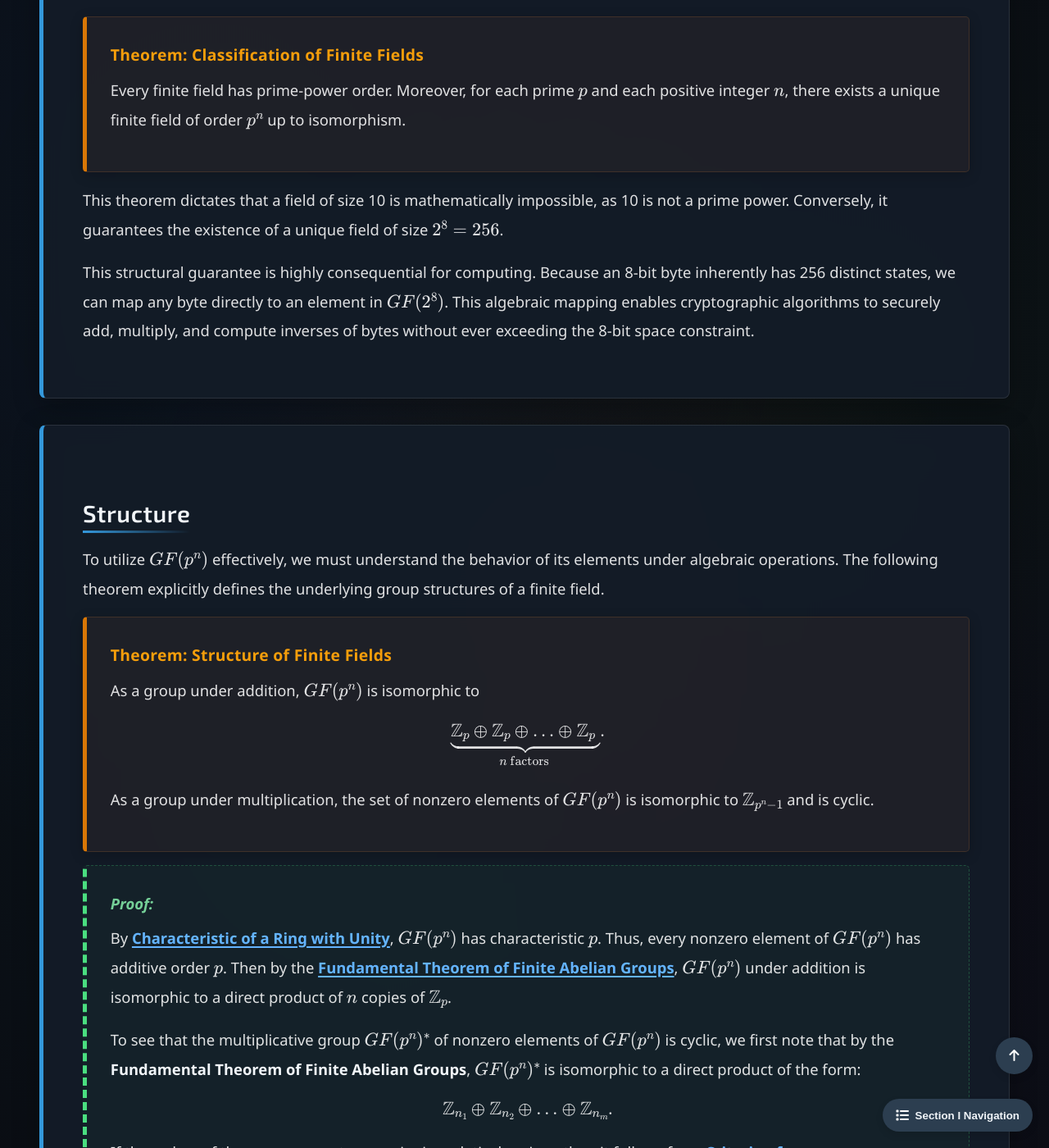
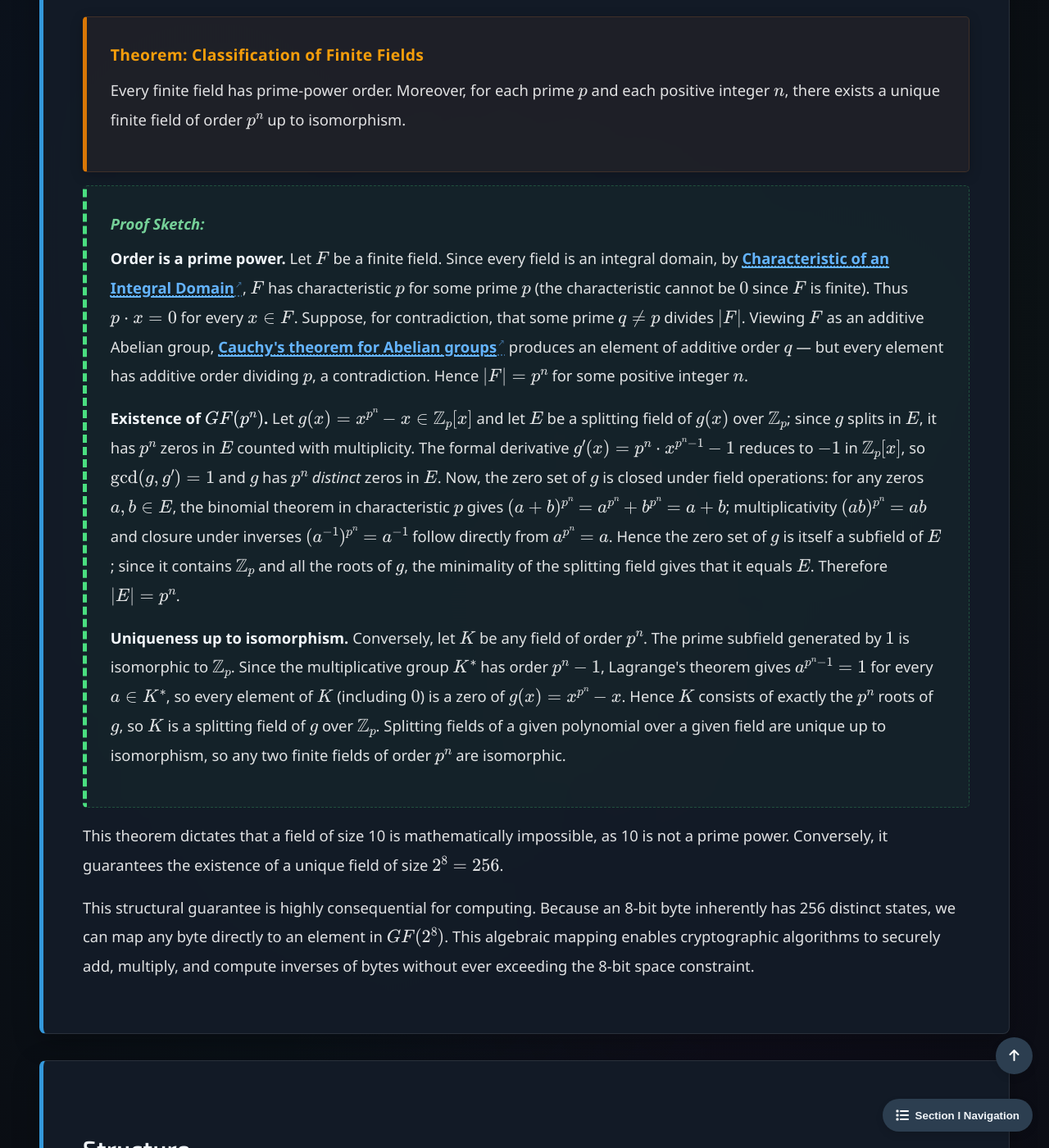
Before and after one commit to Yusukey01/yusukey01.github.io, a Jekyll site: the page built from Mathematics/Linear_algebra/finite_fields.html, in a window 1280 px wide and 1400 px high, scrolled down 1460 px. Shown: the whole window at 82% size. Built offline with Jekyll 4.4.1, drawn with Linux system fonts in a browser that asks for light colours; some of the changed text lies outside the part shown.

Commit message:
updated linalg-26 and reflik.

```diff
--- a/Mathematics/Linear_algebra/finite_fields.html
+++ b/Mathematics/Linear_algebra/finite_fields.html
@@ -63,6 +63,42 @@ uses_python: false
                     </p>
                 </div>
 
+                <div class="proof">
+                    <span class="proof-title">Proof Sketch:</span>
+
+                    <p>
+                        <strong>Order is a prime power.</strong> Let \(F\) be a finite field. Since every field is an integral domain,
+                        by <a href="intro_rings.html#T-char_integral_domain" class="ref-link"><strong>Characteristic of an Integral Domain</strong></a>,
+                        \(F\) has characteristic \(p\) for some prime \(p\) (the characteristic cannot be \(0\) since \(F\) is finite).
+                        Thus \(p \cdot x = 0\) for every \(x \in F\). Suppose, for contradiction, that some prime \(q \neq p\) divides
+                        \(|F|\). Viewing \(F\) as an additive Abelian group,
+                        <a href="group_classification.html#T-cauchy_abelian" class="ref-link"><strong>Cauchy's theorem for Abelian groups</strong></a>
+                        produces an element of additive order \(q\) — but every element has additive order dividing \(p\), a contradiction.
+                        Hence \(|F| = p^n\) for some positive integer \(n\).
+                    </p>
+
+                    <p>
+                        <strong>Existence of \(GF(p^n)\).</strong> Let \(g(x) = x^{p^n} - x \in \mathbb{Z}_p[x]\) and let \(E\) be a
+                        splitting field of \(g(x)\) over \(\mathbb{Z}_p\); since \(g\) splits in \(E\), it has \(p^n\) zeros in \(E\)
+                        counted with multiplicity. The formal derivative \(g'(x) = p^n \cdot x^{p^n - 1} - 1\) reduces to \(-1\) in
+                        \(\mathbb{Z}_p[x]\), so \(\gcd(g, g') = 1\) and \(g\) has \(p^n\) <em>distinct</em> zeros in \(E\). Now, the
+                        zero set of \(g\) is closed under field operations: for any zeros \(a, b \in E\), the binomial theorem in
+                        characteristic \(p\) gives \((a + b)^{p^n} = a^{p^n} + b^{p^n} = a + b\); multiplicativity \((ab)^{p^n} = ab\)
+                        and closure under inverses \((a^{-1})^{p^n} = a^{-1}\) follow directly from \(a^{p^n} = a\). Hence the zero set
+                        of \(g\) is itself a subfield of \(E\); since it contains \(\mathbb{Z}_p\) and all the roots of \(g\), the
+                        minimality of the splitting field gives that it equals \(E\). Therefore \(|E| = p^n\).
+                    </p>
+
+                    <p>
+                        <strong>Uniqueness up to isomorphism.</strong> Conversely, let \(K\) be any field of order \(p^n\). The prime
+                        subfield generated by \(1\) is isomorphic to \(\mathbb{Z}_p\). Since the multiplicative group \(K^*\) has order
+                        \(p^n - 1\), Lagrange's theorem gives \(a^{p^n - 1} = 1\) for every \(a \in K^*\), so every element of \(K\)
+                        (including \(0\)) is a zero of \(g(x) = x^{p^n} - x\). Hence \(K\) consists of exactly the \(p^n\) roots of
+                        \(g\), so \(K\) is a splitting field of \(g\) over \(\mathbb{Z}_p\). Splitting fields of a given polynomial
+                        over a given field are unique up to isomorphism, so any two finite fields of order \(p^n\) are isomorphic.
+                    </p>
+                </div>
+
                 <p>
                     This theorem dictates that a field of size 10 is mathematically impossible, as 10 is not a prime power. Conversely,
                     it guarantees the existence of a unique field of size \(2^8 = 256\).
@@ -102,27 +138,33 @@ uses_python: false
                     <span class="proof-title">Proof:</span>
 
                     <p>
-                        By <a href="intro_rings.html#characteristic"><strong>Characteristic of a Ring with Unity</strong></a>, \(GF(p^n)\) has characteristic \(p\).
-                        Thus, every nonzero element of \(GF(p^n)\) has additive order \(p\).
-                        Then by the <a href="group_classification.html#ftfag"><strong>Fundamental Theorem of Finite Abelian Groups</strong></a>, \(GF(p^n)\) under
-                        addition is isomorphic to a direct product of \(n\) copies of \(\mathbb{Z}_p\).
+                        Since \(GF(p^n)\) is a finite field of order \(p^n\), the proof of the
+                        <a href="#T-classification_finite_fields" class="ref-link"><strong>Classification of Finite Fields</strong></a>
+                        shows that it has characteristic \(p\), so every nonzero element has additive order \(p\).
+                        Hence the additive group of \(GF(p^n)\) is an <em>elementary abelian \(p\)-group</em> of order \(p^n\):
+                        by the <a href="group_classification.html#T-ftfag" class="ref-link"><strong>Fundamental Theorem of Finite Abelian Groups</strong></a>,
+                        it decomposes as \(\bigoplus_i \mathbb{Z}_{p^{a_i}}\) with \(\sum_i a_i = n\); the constraint that
+                        every element has order dividing \(p\) forces each \(a_i = 1\), giving \(n\) summands isomorphic to
+                        \(\mathbb{Z}_p\).
                     </p>
 
                     <p>
-                        To see that the multiplicative group \(GF(p^n)^*\) of nonzero elements of \(GF(p^n)\) is cyclic, we first note that
-                        by the <strong>Fundamental Theorem of Finite Abelian Groups</strong>, \(GF(p^n)^*\) is isomorphic to a direct product of the form:
+                        To see that the multiplicative group \(GF(p^n)^*\) of nonzero elements of \(GF(p^n)\) is cyclic, we
+                        first note that since \(GF(p^n)\) is a field, multiplication is commutative, so \(GF(p^n)^*\) is a
+                        finite Abelian group. By the <strong>Fundamental Theorem of Finite Abelian Groups</strong>,
+                        \(GF(p^n)^*\) is isomorphic to a direct product of the form:
                         \[
                         \mathbb{Z}_{n_1} \oplus \mathbb{Z}_{n_2} \oplus \ldots \oplus \mathbb{Z}_{n_m}.
                         \]
                         If the orders of these components are pairwise relatively prime, then it follows from
-                        <a href="group_classification.html#cyclic_criterion"><strong>Criterion for \(G_1 \times G_2 \times \cdots \times G_n\) to be Cyclic</strong></a>
+                        <a href="group_classification.html#T-cyclic_criterion_nfold" class="ref-link"><strong>Criterion for \(G_1 \times G_2 \times \cdots \times G_n\) to be Cyclic</strong></a>
                         that \(GF(p^n)^*\) is cyclic.
                     </p>
 
                     <p>
                         Assume for the sake of contradiction that they are <em>not</em> pairwise relatively prime. Then there exists an integer \(d > 1\) that
                         divides the orders of at least two of the components. From the
-                        <a href="cyclic_groups.html#cyclic_sub"><strong>Fundamental Theorem of Cyclic Groups</strong></a>, we know that each of these
+                        <a href="cyclic_groups.html#T-ftcg" class="ref-link"><strong>Fundamental Theorem of Cyclic Groups</strong></a>, we know that each of these
                         components has a unique subgroup of order \(d\).
                     </p>
 
@@ -133,14 +175,13 @@ uses_python: false
                     </p>
 
                     <p>
-                        This yields strictly more than \(d\) roots for a polynomial of degree \(d\). This contradicts the theorem from
-                        <a href="polynomial_rings.html#division"><strong>Part 21: Polynomial Rings</strong></a>, which states that a polynomial of
-                        degree \(d\) over a field can have at most \(d\) roots. Thus, the components must be pairwise relatively prime, and \(GF(p^n)^*\) is cyclic.
+                        This yields strictly more than \(d\) roots for a polynomial of degree \(d\). This contradicts the theorem that
+                        <a href="polynomial_rings.html#T-poly_at_most_n_zeros" class="ref-link"><strong>a polynomial of degree \(d\) over a field has at most \(d\) zeros</strong></a>. Thus, the components must be pairwise relatively prime, and \(GF(p^n)^*\) is cyclic.
                     </p>
 
                     <p>
                         We have established both claims of the theorem. The additive group is isomorphic to the direct product of \(n\) copies of \(\mathbb{Z}_p\), and
-                        the multiplicative group of nonzero elements is isomorphic to \(\mathbb{Z}_{p^n-1}\) and is therefore strictly cyclic.
+                        the multiplicative group of nonzero elements is isomorphic to \(\mathbb{Z}_{p^n-1}\) and is therefore cyclic.
                     </p>
                 </div>
 
@@ -152,7 +193,7 @@ uses_python: false
                 </p>
 
                 <div class="insight-box">
-                    <strong>Caution: Component-wise Multiplication is NOT a Field</strong>
+                    <h3>Caution: Component-wise Multiplication is NOT a Field</h3>
                     <p>
                         It is important to understand that the isomorphism to \(\mathbb{Z}_p \oplus \ldots \oplus \mathbb{Z}_p\) applies <strong>only to addition</strong>.
                         If we attempted to multiply these vectors component-wise, the resulting structure would fail to be a field.
@@ -179,7 +220,7 @@ uses_python: false
                 </p>
 
                 <div class="insight-box">
-                    <strong>Insight: Maximum-Period PRNGs</strong>
+                    <h3>Insight: Maximum-Period PRNGs</h3>
                     <p>
                         The cyclic nature of the multiplicative group provides the exact mathematical foundation for <strong>Pseudo-Random Number Generators (PRNGs)</strong>.
                         Machine learning relies heavily on high-quality PRNGs for weight initialization, Dropout layers, and Stochastic Gradient Descent (SGD).
@@ -197,7 +238,7 @@ uses_python: false
                     </p>
                 </div>
 
-                <div class="theorem">
+                <div class="theorem" id="T-degree_GF_pn">
                     <span class="theorem-title">Corollary: Degree of \(GF(p^n)\)</span>
                     <p>
                         \[
@@ -206,7 +247,7 @@ uses_python: false
                     </p>
                 </div>
 
-                <div class="theorem">
+                <div class="theorem" id="T-GF_pn_contains_degree_n_element">
                     <span class="theorem-title">Corollary: \(GF(p^n)\) Contains an Element of Degree \(n\)</span>
                     <p>
                         Let \(a\) be a generator of the group of nonzero elements of \(GF(p^n)\) under multiplication. Then
@@ -220,7 +261,7 @@ uses_python: false
                     polynomial of degree \(n\) over \(\mathbb{Z}_p\) and adjoining its root.
                 </p>
 
-                <div class="theorem">
+                <div class="theorem" id="T-zeros_irreducible_Zp">
                     <span class="theorem-title">Theorem: Zeros of an Irreducible over \(\mathbb{Z}_p\)</span>
                     <p>
                         Let \(f(x) \in \mathbb{Z}_p[x]\) be an irreducible polynomial over \(\mathbb{Z}_p\) of degree \(d\) and let
@@ -229,7 +270,7 @@ uses_python: false
                     </p>
                 </div>
 
-                <div class="theorem">
+                <div class="theorem" id="T-splitting_field_irreducible_Zp">
                     <span class="theorem-title">Corollary: Splitting Field of an Irreducible Polynomial Over \(\mathbb{Z}_p\)</span>
                     <p>
                         If \(f(x)\) is an irreducible polynomial over \(\mathbb{Z}_p\) and \(a\) is a zero of \(f(x)\) in some extension field
@@ -268,7 +309,7 @@ uses_python: false
                     No, because 3 does not divide 8. This strict divisibility condition defines the exact structural dependencies within the field.
                 </p>
 
-                <div class="theorem">
+                <div class="theorem" id="T-degrees_irr_factors_xq_minus_x">
                     <span class="theorem-title">Theorem: Degrees of Irreducible Factors of \(x^{p^n} - x\) over \(\mathbb{Z}_p\)</span>
                     <p>
                         The degree of an irreducible factor of \(x^{p^n} - x\) over \(\mathbb{Z}_p\) divides \(n\).
--- a/Mathematics/Linear_algebra/group_classification.html
+++ b/Mathematics/Linear_algebra/group_classification.html
@@ -267,7 +267,7 @@ uses_python: false
                     The key turns out to be whether the orders are relatively prime.
                 </p>
 
-                <div class="theorem">
+                <div class="theorem" id="T-cyclic_criterion_2fold">
                     <span class="theorem-title">Theorem: Criterion for \(G \times H\) to be Cyclic</span>
                     Let \(G\) and \(H\) be finite cyclic groups. Then \(G \times H\) is cyclic if and only if
                     \(|G|\) and \(|H|\) are relatively prime.
@@ -315,7 +315,7 @@ uses_python: false
                     This theorem extends to multiple factors:
                 </p>
 
-                <div class="theorem">
+                <div class="theorem" id="T-cyclic_criterion_nfold">
                     <span class="theorem-title">Corollary: Criterion for \(G_1 \times G_2 \times \cdots \times G_n\) to be Cyclic</span>
                     Let \(G_1, G_2, \cdots, G_n\) be finite cyclic groups. Then \(G_1 \times G_2 \times \cdots \times G_n\)
                     is cyclic if and only if \(|G_i|\) and \(|G_j|\) are relatively prime for all \(i \neq j\).
```
Also changed, not shown: data/previews.json.
